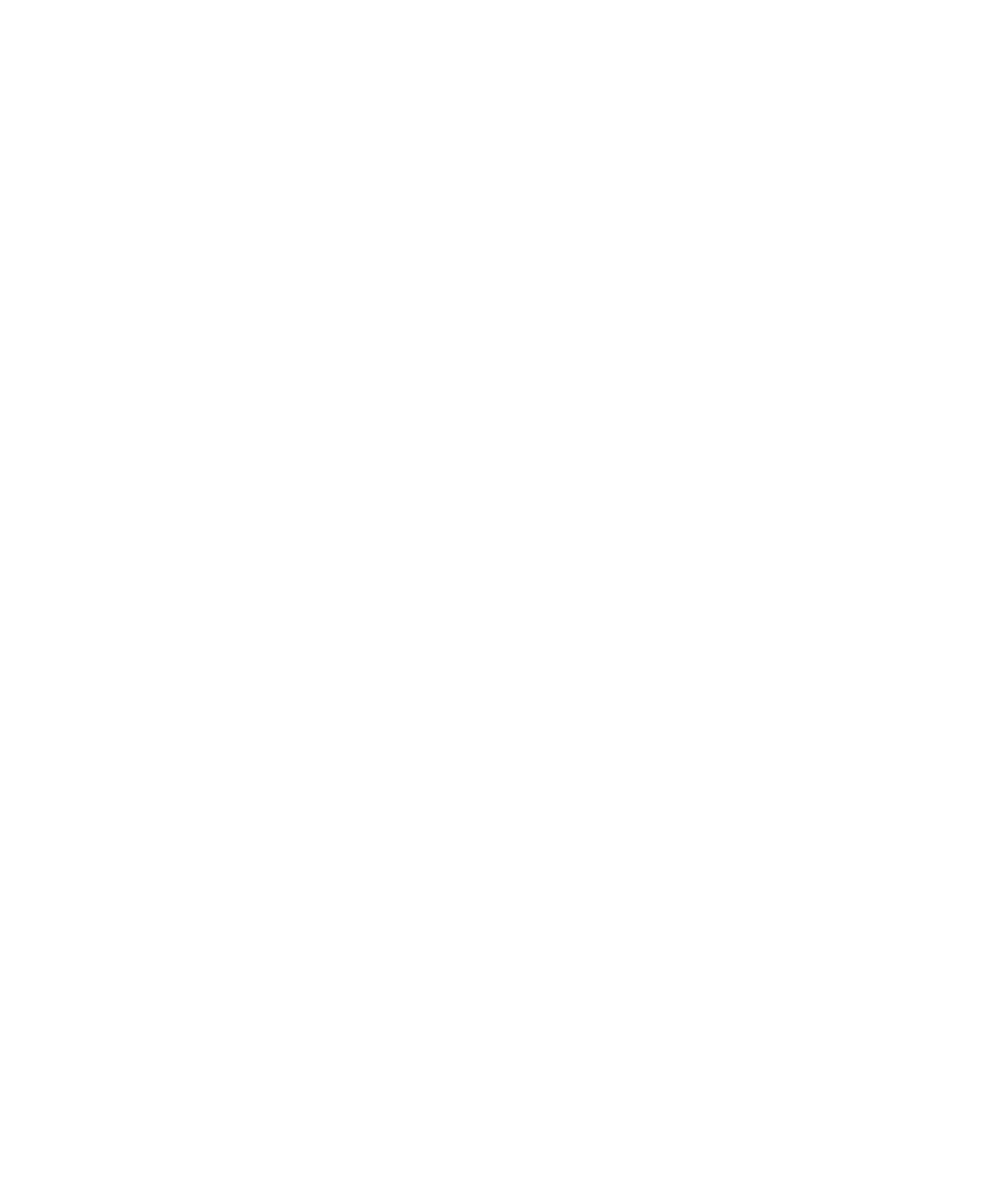
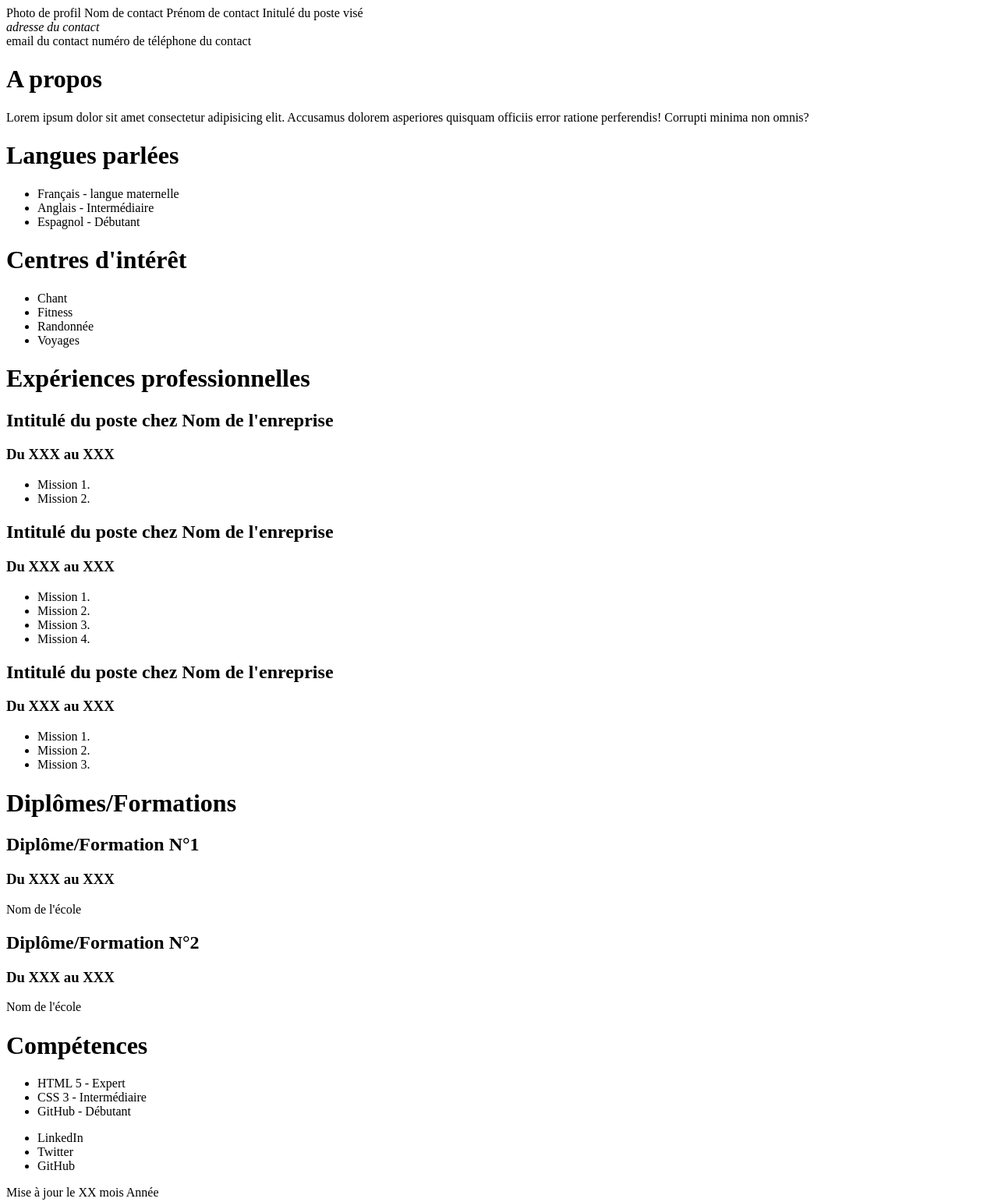
Before and after one commit to MonLucCo/CEF_CV-in-HTML-and-CSS_Test-version, a plain HTML site: page index.html in a window 1280 px wide. Shown: the whole page at 78% size. Before the commit the page ends 800 px from the top, so only its background shows below. Drawn offline with Linux system fonts and the light colour scheme.

Commit message:
save of the day

```diff
--- a/index.html
+++ b/index.html
@@ -7,6 +7,103 @@
     <link rel="stylesheet" href="./assets/css/style.css">
 </head>
 <body>
-
+    <header>
+        <photo>Photo de profil</photo>
+        <name>Nom de contact</name>
+        <firstName>Prénom de contact</firstName>
+        <workTargeted>Initulé du poste visé</workTargeted>
+    </header>
+    <contact-section>
+        <address>adresse du contact</address>
+        <email>email du contact</email>
+        <phone>numéro de téléphone du contact</phone>
+    </contact-section>
+    <generalness-section>
+        <about>
+            <h1>A propos</h1>
+            <p>Lorem ipsum dolor sit amet consectetur adipisicing elit.
+                Accusamus dolorem asperiores quisquam officiis error ratione perferendis! Corrupti minima non omnis?</p>
+        </about>
+        <languages>
+            <h1>Langues parlées</h1>
+            <ul>
+                <li>Français - langue maternelle</li>
+                <li>Anglais - Intermédiaire</li>
+                <li>Espagnol - Débutant</li>
+            </ul>
+        </languages>
+        <hobby>
+            <h1>Centres d'intérêt</h1>
+            <ul>
+                <li>Chant</li>
+                <li>Fitness</li>
+                <li>Randonnée</li>
+                <li>Voyages</li>
+            </ul>
+        </hobby>
+    </generalness-section>
+    <professonal-section>
+        <experiences>
+            <h1>Expériences professionnelles</h1>
+            <job-description>
+                <h2>Intitulé du poste chez Nom de l'enreprise</h2>
+                <h3>Du XXX au XXX</h3>
+                <ul>
+                    <li>Mission 1.</li>
+                    <li>Mission 2.</li>
+                </ul>
+            </job-description>
+            <job-description>
+                <h2>Intitulé du poste chez Nom de l'enreprise</h2>
+                <h3>Du XXX au XXX</h3>
+                <ul>
+                    <li>Mission 1.</li>
+                    <li>Mission 2.</li>
+                    <li>Mission 3.</li>
+                    <li>Mission 4.</li>
+                </ul>
+            </job-description>
+            <job-description>
+                <h2>Intitulé du poste chez Nom de l'enreprise</h2>
+                <h3>Du XXX au XXX</h3>
+                <ul>
+                    <li>Mission 1.</li>
+                    <li>Mission 2.</li>
+                    <li>Mission 3.</li>
+                </ul>
+            </job-description>
+        </experiences>
+        <degree>
+            <h1>Diplômes/Formations</h1>
+            <school>
+                <h2>Diplôme/Formation N°1</h2>
+                <h3>Du XXX au XXX</h3>
+                <p>Nom de l'école</p>
+            </school>
+            <school>
+                <h2>Diplôme/Formation N°2</h2>
+                <h3>Du XXX au XXX</h3>
+                <p>Nom de l'école</p>
+            </school>
+        </degree>
+        <skills>
+            <h1>Compétences</h1>
+            <ul>
+                <li>HTML 5 - Expert</li>
+                <li>CSS 3 - Intermédiaire</li>
+                <li>GitHub - Débutant</li>
+            </ul>
+        </skills>
+    </professonal-section>
+    <footer>
+        <network>
+            <ul>
+                <li>LinkedIn</li>
+                <li>Twitter</li>
+                <li>GitHub</li>
+            </ul>
+        </network>
+        <copyright>Mise à jour le XX mois Année</copyright>
+    </footer>
 </body>
 </html>
```
